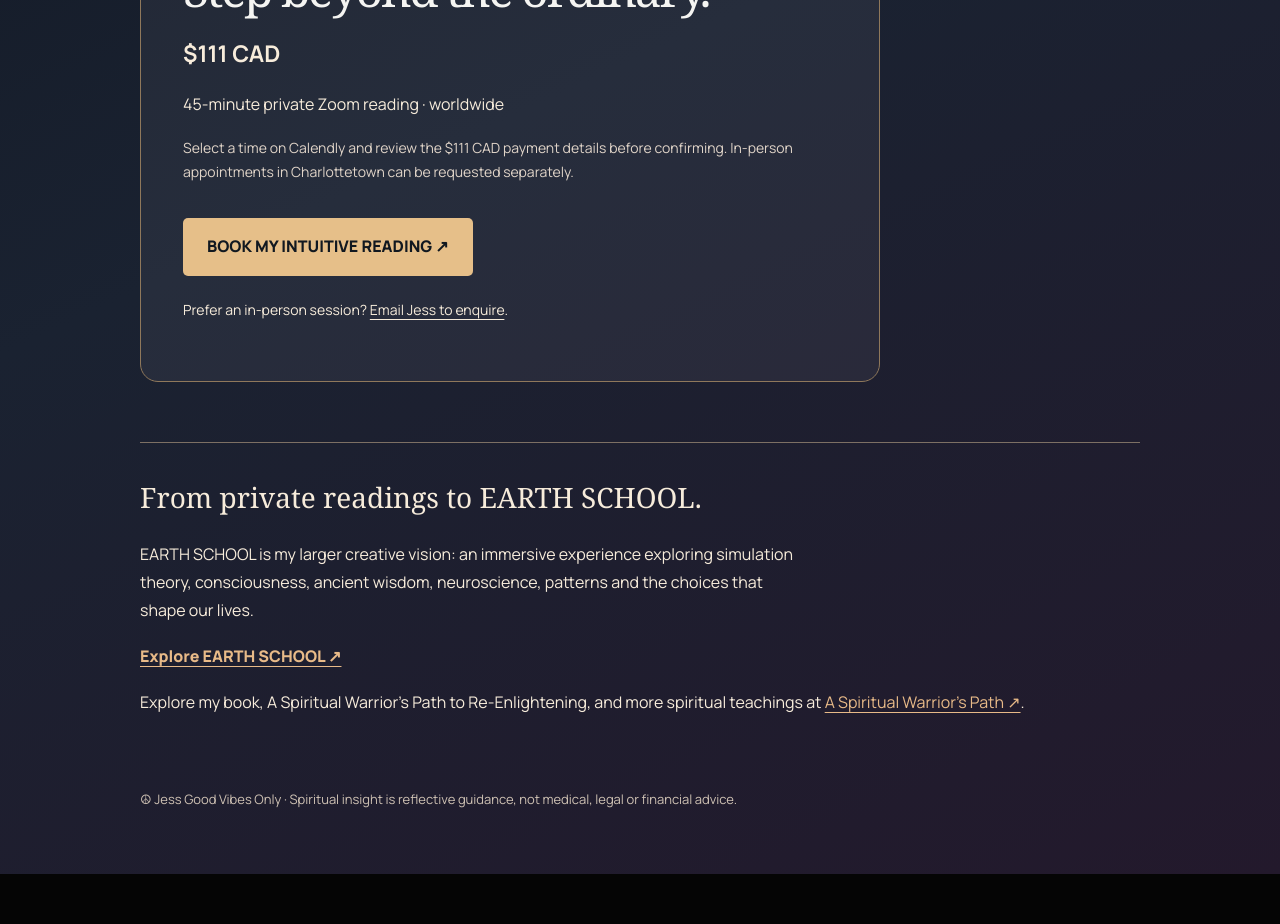
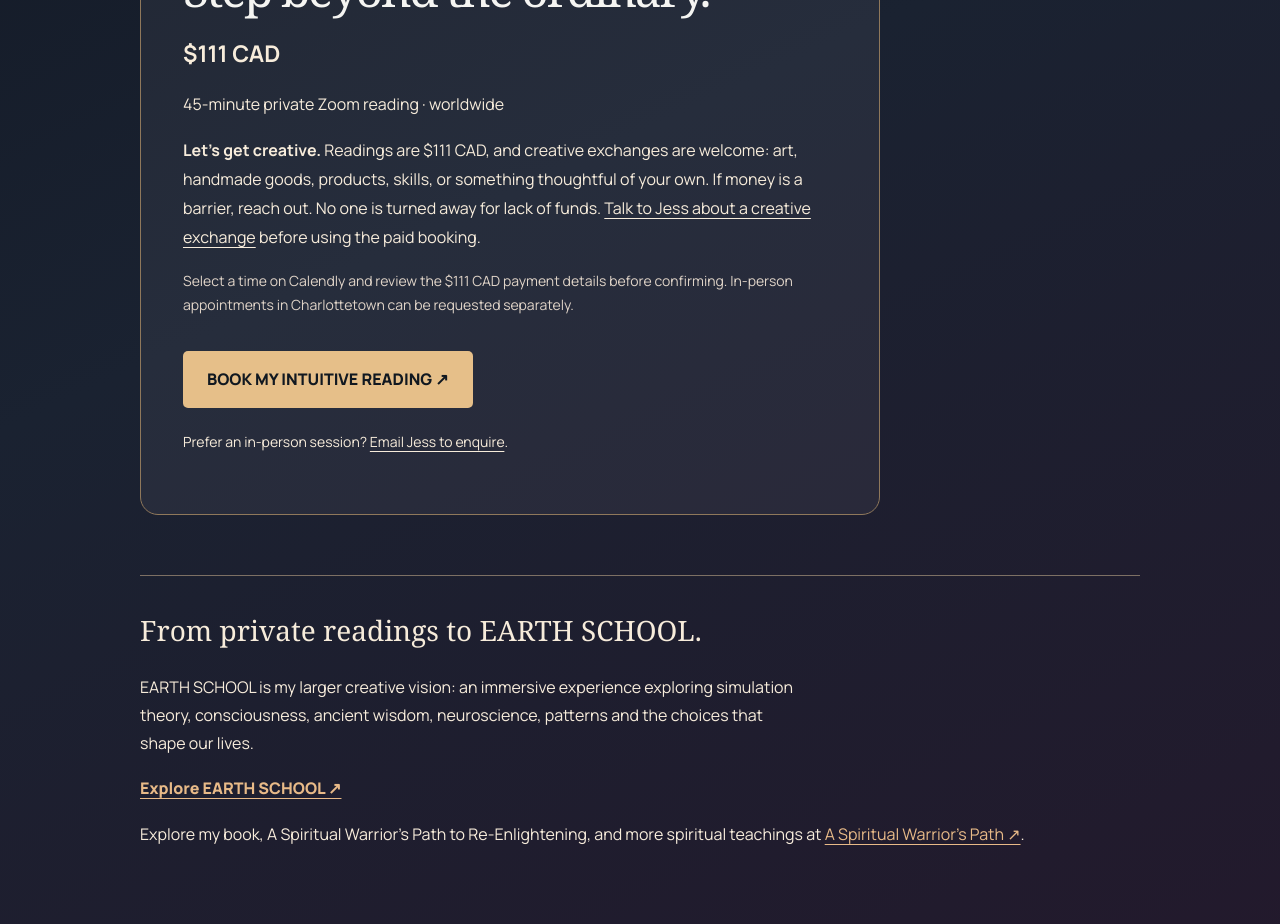
Before and after one commit to jessgoodvibesonly/jessgoodvibesonly, a Next.js app: page /private-readings in a window 1280 px wide. Shown: the part 1120-2044 px from the top of the page. Before the commit the page ends 1994 px from the top, so only its background shows below. Built offline with nearby package versions, Linux system fonts and the light colour scheme; a web font is replaced by a local one.

Commit message:
Add creative exchange option to private reading booking page

```diff
--- a/app/private-readings/page.tsx
+++ b/app/private-readings/page.tsx
@@ -30,6 +30,7 @@ export default function ReadingsPage() {
           <h2 style={{fontFamily:"Georgia,serif",fontSize:"clamp(2rem,4vw,3rem)",margin:"12px 0"}}>Step beyond the ordinary.</h2>
           <p style={{fontSize:23,fontWeight:700,margin:"18px 0"}}>$111 CAD</p>
           <p>45-minute private Zoom reading · worldwide</p>
+          <p style={{fontSize:16,lineHeight:1.8}}><strong>Let’s get creative.</strong> Readings are $111 CAD, and creative exchanges are welcome: art, handmade goods, products, skills, or something thoughtful of your own. If money is a barrier, reach out. No one is turned away for lack of funds. <a href="mailto:jessgoodvibesonly@gmail.com?subject=Creative%20exchange%20for%20a%20reading">Talk to Jess about a creative exchange</a> before using the paid booking.</p>
           <p style={{fontSize:14,color:"#e0d4c8"}}>Select a time on Calendly and review the $111 CAD payment details before confirming. In-person appointments in Charlottetown can be requested separately.</p>
           <a href={bookingUrl} target="_blank" rel="noopener noreferrer" style={{display:"inline-block",marginTop:16,background:"#e6bf89",color:"#111820",fontWeight:800,textDecoration:"none",padding:"15px 24px",borderRadius:5}}>BOOK MY INTUITIVE READING ↗</a>
           <p style={{marginTop:22,fontSize:14}}>Prefer an in-person session? <a href="mailto:jessgoodvibesonly@gmail.com?subject=Charlottetown%20private%20reading">Email Jess to enquire</a>.</p>
```
